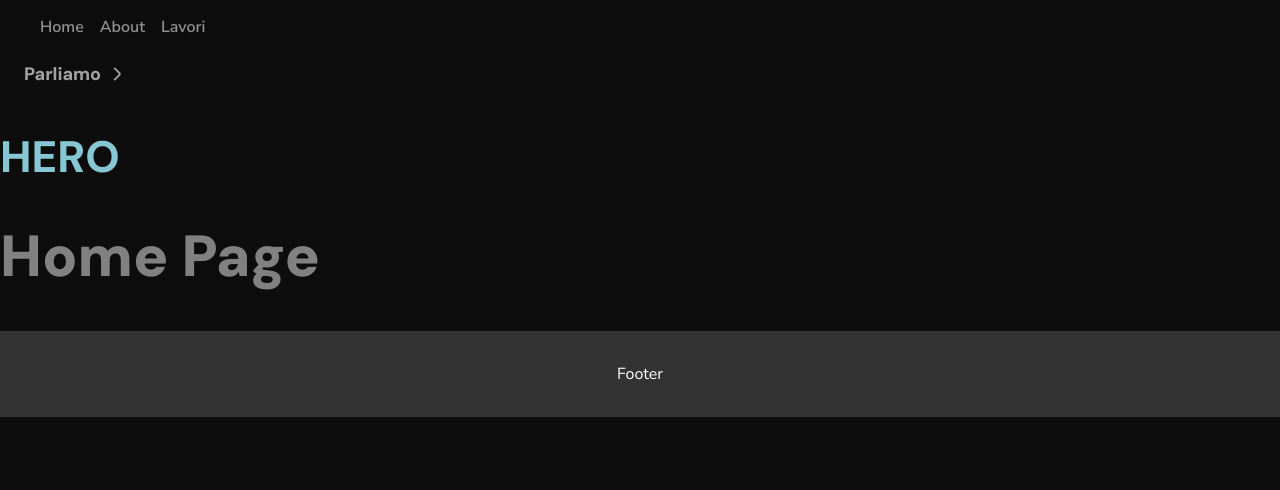
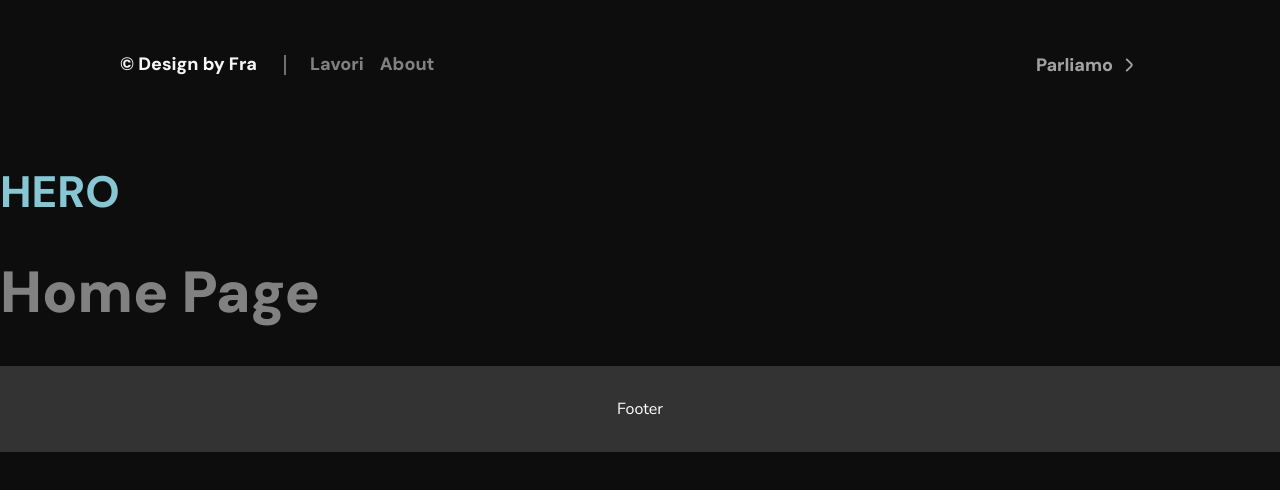
Before and after one commit to Francescosommellaa/MyPortfolio, a React (Vite) app: page / in a window 1280 px wide. Shown: the top 490 px of the page. Built offline with nearby package versions, Linux system fonts and the light colour scheme.

Commit message:
Fix(navbar v1): Completed nav bar with hover links and working buttons

```diff
--- a/src/Components/Navbar/Navbar.scss
+++ b/src/Components/Navbar/Navbar.scss
@@ -4,18 +4,90 @@
 
 .navbar {
   background-color: $background-dark;
-  ul {
-    list-style: none;
+  display: flex;
+  align-items: center;
+  justify-content: space-between;
+  padding: 24px 120px;
+
+  .logo-container {
+    max-width: 140px;
+    overflow: hidden;
+    position: relative;
+    white-space: nowrap;
+
+    .logo-text {
+      color: $gray-scale--1;
+      display: inline-block;
+      position: relative;
+      transform: translateX(0);
+      transition: transform 0.5s ease-in-out;
+    }
+
+    &:hover .logo-text {
+      animation: scroll-left 3s linear infinite;
+    }
+
+    @keyframes scroll-left {
+      0% {
+        transform: translateX(0);
+      }
+      100% {
+        transform: translateX(-100%);
+      }
+    }
+
+    @keyframes scroll-right {
+      0% {
+        transform: translateX(-100%);
+      }
+      100% {
+        transform: translateX(0);
+      }
+    }
+  }
+  .left-nav {
     display: flex;
-    gap: 1rem;
+    align-items: center;
 
-    li a {
-      text-decoration: none;
-      color: $gray-scale-3;
-      font-weight: bold;
+    .divider {
+      height: 20px;
+      width: 2px;
+      background-color: $gray-scale-5;
+      margin: 0 24px;
+    }
 
-      &:hover {
-        color: $gray-scale--1;
+    .nav-links {
+      list-style: none;
+      display: flex;
+      gap: 1rem;
+      margin: 0;
+      padding: 0;
+
+      .nav-link {
+        position: relative;
+        color: $gray-scale-4;
+        text-decoration: none;
+
+        &:hover {
+          color: $gray-scale--1;
+        }
+
+        &.active {
+          color: $gray-scale--1;
+        }
+
+        &.active::after {
+          content: "";
+          position: absolute;
+          bottom: -12px;
+          left: 50%;
+          transform: translateX(-50%);
+          width: 4px;
+          height: 4px;
+          background-color: $gray-scale--1;
+          border-radius: 50%;
+          transition: all 0.3s ease;
+        }
       }
     }
   }
--- a/src/Components/Navbar/Navbar.tsx
+++ b/src/Components/Navbar/Navbar.tsx
@@ -1,25 +1,59 @@
 import React from "react";
-import { Link } from "react-router-dom";
 import "./Navbar.scss";
 import ButtonSecondary from "../Button/ButtonSecondary";
+import { Link, useLocation } from "react-router-dom";
 
 const Navbar: React.FC = () => {
+  const location = useLocation();
+
   return (
     <nav className="navbar">
-      <ul className="navbar-links">
+      <div className="left-nav">
+        <div className="logo-container">
+          <Link to="/">
+            <h5 className="logo-text">
+              © Design by Fra | © Francesco Sommella
+            </h5>
+          </Link>
+        </div>
+
+        <div className="divider"></div>
+
+        <ul className="nav-links">
           <li>
-          <Link to="/">Home</Link>
+            <Link
+              to="/lavori"
+              className={`nav-link ${
+                location.pathname === "/lavori" ? "active" : ""
+              }`}
+            >
+              <h5>Lavori</h5>
+            </Link>
           </li>
           <li>
-          <Link to="/about">About</Link>
-        </li>
-        <li>
-          <Link to="/lavori">Lavori</Link>
+            <Link
+              to="/about"
+              className={`nav-link ${
+                location.pathname === "/about" ? "active" : ""
+              }`}
+            >
+              <h5>About</h5>
+            </Link>
           </li>
         </ul>
+      </div>
+
+      <div className="right-nav">
         <Link to="/parliamo">
-        <ButtonSecondary size="s" text="Parliamo" />
+          <ButtonSecondary
+            size="s"
+            text="Parliamo"
+            className={`${
+              location.pathname === "/parliamo" ? "active-button" : ""
+            }`}
+          ></ButtonSecondary>
         </Link>
+      </div>
     </nav>
   );
 };
```
Lines whose indentation alone changed are shown as unchanged.
